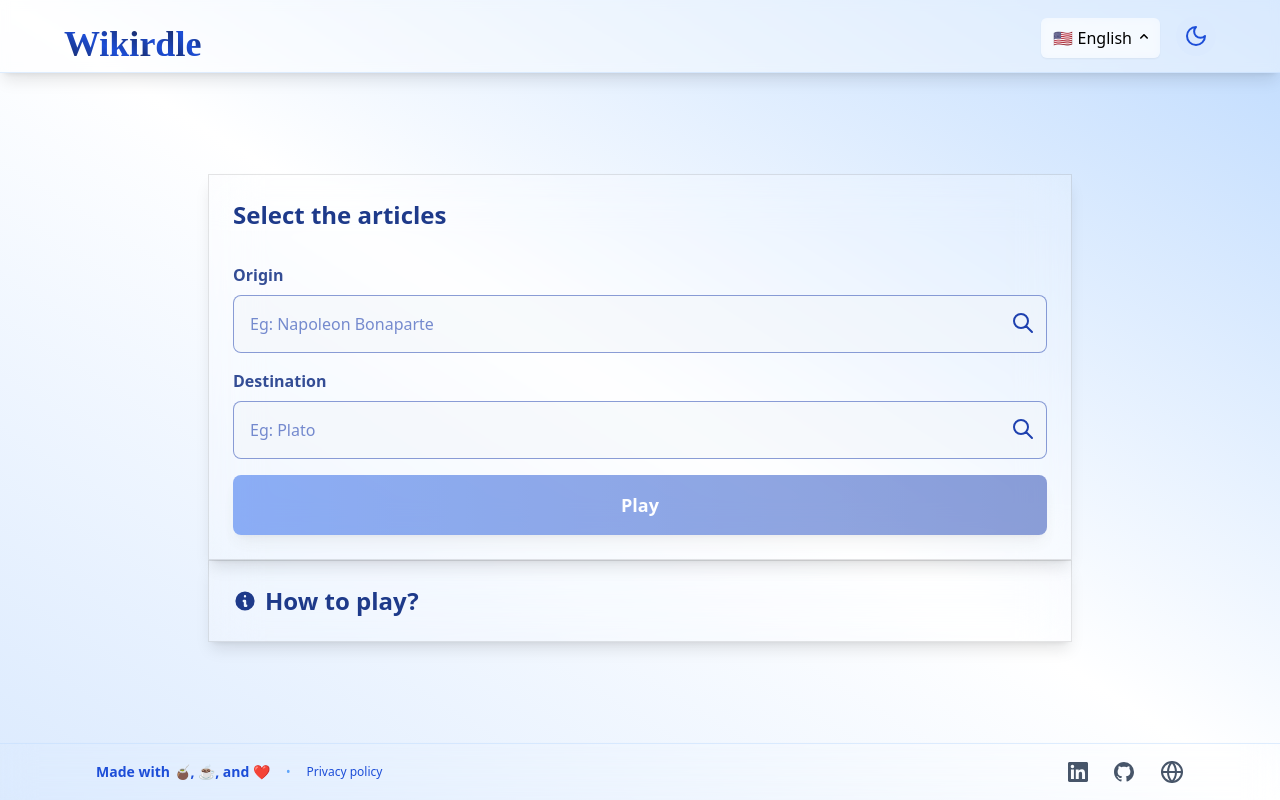
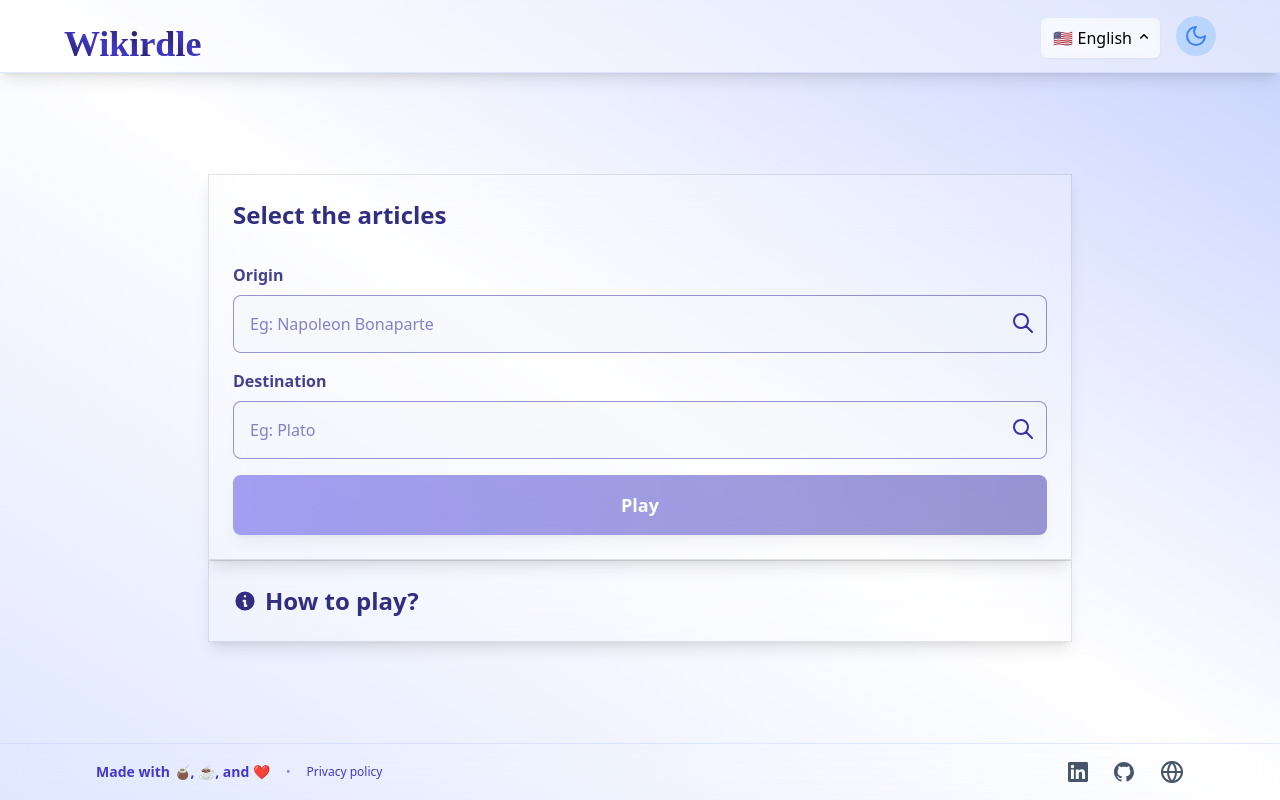
Before and after one commit to sebastianvelo/wikirdle, a React (Create React App) app: page / in a window 1280 px wide. Built offline with nearby package versions, Linux system fonts and the light colour scheme; a web font is replaced by a local one.

Commit message:
fix: update button styles and adjust primary color in Tailwind configuration

```diff
--- a/src/common/components/button/RoundedButton.tsx
+++ b/src/common/components/button/RoundedButton.tsx
@@ -11,10 +11,10 @@
     const baseStyles = "rounded-full transition-all duration-200 focus:outline-none disabled:opacity-50 disabled:cursor-not-allowed";
 
     const variants = {
-        default: "bg-slate-100 hover:bg-slate-200 text-slate-700 focus:ring-slate-300 dark:bg-slate-800 dark:hover:bg-slate-700 dark:text-slate-200 dark:focus:ring-slate-600",
-        primary: "bg-primary-100 hover:bg-primary-500 hover:text-white text-primary-700 focus:ring-primary-300 dark:bg-primary-900/30 dark:hover:bg-primary-600 dark:text-primary-300 dark:hover:text-white dark:focus:ring-primary-500",
-        accent: "bg-accent-100 hover:bg-accent-500 hover:text-white text-accent-700 focus:ring-accent-300 dark:bg-accent-900/30 dark:hover:bg-accent-600 dark:text-accent-300 dark:hover:text-white dark:focus:ring-accent-500",
-        danger: "bg-red-100 hover:bg-red-500 hover:text-white text-red-700 focus:ring-red-300 dark:bg-red-900/30 dark:hover:bg-red-600 dark:text-red-300 dark:hover:text-white dark:focus:ring-red-500"
+        default: "bg-slate-100 hover:bg-slate-200 text-slate-700 focus:ring-slate-300 dark:bg-slate-800 dark:hover:bg-slate-700 dark:text-slate-200",
+        primary: "bg-primary-100 hover:bg-primary-500 hover:text-white text-primary-700 focus:ring-primary-300 dark:bg-primary-900/30 dark:hover:bg-primary-600 dark:text-primary-300 dark:hover:text-white",
+        accent: "bg-accent-300/50 hover:bg-accent-300/80 hover:text-accent-700 text-accent-500 focus:ring-accent-300 dark:bg-amber-900/30 dark:hover:bg-amber-900/50 dark:text-amber-100 dark:hover:text-yellow-300",
+        danger: "bg-red-100 hover:bg-red-500 hover:text-white text-red-700 focus:ring-red-300 dark:bg-red-900/30 dark:hover:bg-red-600 dark:text-red-300 dark:hover:text-white"
     };
 
     const sizes = {
--- a/tailwind.config.js
+++ b/tailwind.config.js
@@ -13,7 +13,7 @@
         'letterSpacing': 'letterSpacing',
       },
       colors: {
-        primary: defaultColors.blue,
+        primary: defaultColors.indigo,
         secondary: defaultColors.slate,
         accent: defaultColors.blue
       },
```
